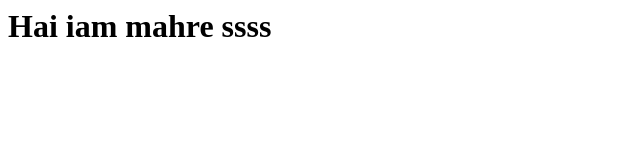
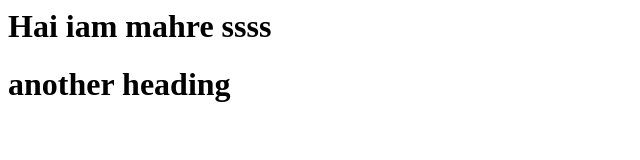
Before and after one commit to jasirec/Test, a plain HTML site: page index.html in a window 1280 px wide. Shown: the whole page, without its empty margins (0-640 px from the left). Drawn offline with Linux system fonts and the light colour scheme.

Commit message:
last saved

```diff
--- a/index.html
+++ b/index.html
@@ -1,5 +1,6 @@
 <html>
 <body>
 <h1>Hai iam mahre ssss</h1>
+<h1>another heading</h1>
 </body>
 </html>
```
